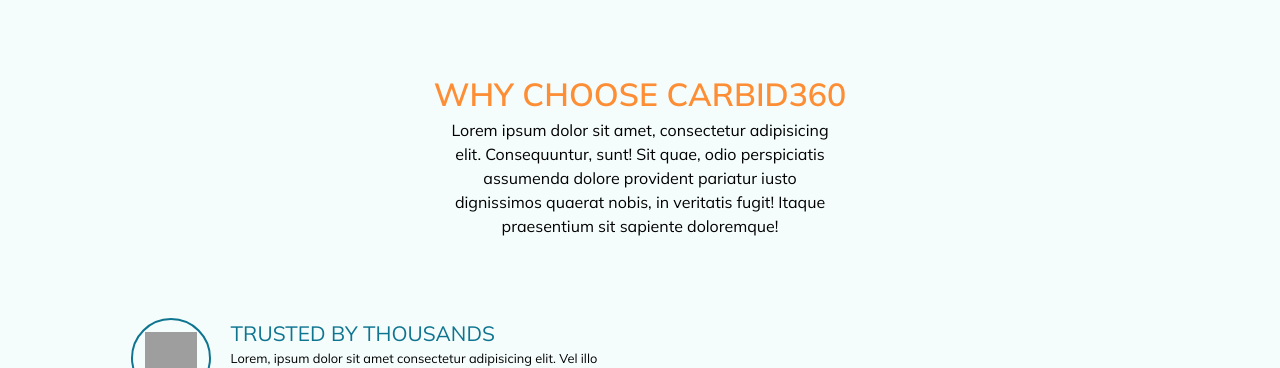
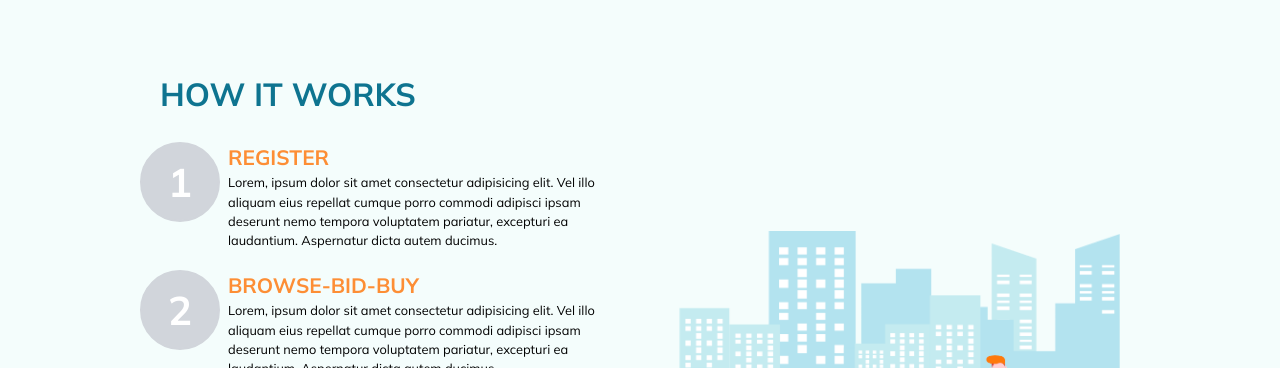
Before and after one commit to codingat25/carz, a Vue app: page / in a window 1280 px wide. Shown: the part 2432-2800 px from the top of the page. Built offline with nearby package versions, Linux system fonts and the light colour scheme; grey boxes are pictures that could not be loaded.

Commit message:
whycarbid

```diff
--- a/src/components/Dealers.vue
+++ b/src/components/Dealers.vue
@@ -4,7 +4,7 @@
 <template>
     <div class="flex flex-col w-auto h-auto py-16 bg-indigo-50">
         <div class="flex justify-center items-center w-full pt-5">
-            <h1 class="text-cyan-700 font-bold text-lg md:text-xl text-center mx-3 lg:mx-0">OUR SATISFIED DEALERS</h1>
+            <h1 class="text-cyan-700 font-extrabold text-lg md:text-xl text-center mx-3 lg:mx-0">OUR SATISFIED DEALERS</h1>
         </div>
 
         <div class="grid grid-cols-8 py-10">
--- a/src/components/Download.vue
+++ b/src/components/Download.vue
@@ -4,7 +4,7 @@
   <div class="flex flex-col lg:flex-row justify-center items-center bg-bgDark gap-1 md:gap-14">
 
     <div class="flex justify-center w-full lg:w-1/5">
-        <img src="../assets/img/app.png" alt="" class="max-w-[20rem] lg:max-w-[25rem] -mt-10 -mb-10 md:-mt-16 md:-mb-16">
+        <img src="../assets/img/app.png" alt="" class="max-w-[15rem] md:max-w-[20rem] lg:max-w-[25rem] -mt-10 -mb-10 md:-mt-16 md:-mb-16">
     </div>
 
     <div class="ml-0 lg:ml-18 w-full lg:w-2/5 px-10 text-center lg:text-left">
--- /dev/null
+++ b/src/components/HowItWorks.vue
@@ -0,0 +1,61 @@
+<script>
+</script>
+
+<template>
+    <div class="grid grid-cols-8 bg-lightBlue gap-y-6 py-20">
+        <div class="col-start-1 lg:col-start-2 col-span-8 lg:col-span-3 flex justify-center lg:justify-start">
+            <h1 class=" text-cyan-700 text-xl font-bold text-center">HOW IT WORKS</h1>
+        </div>
+
+
+        <div class="col-start-1 col-span-8 lg:col-start-2 lg:col-span-6 grid grid-cols-8 gap-y-10 lg:gap-y-0">
+            <div class="col-start-2 col-span-8 lg:col-span-4  grid grid-cols-8 gap-5 pr-5 ">
+
+                <div class="grid justify-self-center">
+                    <div class="flex justify-center items-center h-20 w-20 border-2 border-gray-300 rounded-full bg-gray-300">
+                        <span class="text-white font-bold text-2xl">1</span>
+                    </div>
+                </div>
+                <div class="col-start-2 col-span-7 md:col-span-7 ml-5 md:ml-0">
+                    <h2 class="pl-2 text-base font-bold text-orange">REGISTER</h2>
+                    <p class="pl-2 text-xs text-black">Lorem, ipsum dolor sit amet consectetur adipisicing elit. Vel illo aliquam eius repellat cumque porro commodi adipisci ipsam deserunt nemo tempora voluptatem pariatur, excepturi ea laudantium. Aspernatur dicta autem ducimus.</p>
+                </div>
+
+                <div class="grid justify-self-center">
+                    <div class="flex justify-center items-center h-20 w-20 border-2 border-gray-300 rounded-full bg-gray-300">
+                        <span class="text-white font-bold text-2xl">2</span>
+                    </div>
+                </div>
+                <div class="col-start-2 col-span-7 md:col-span-7 ml-5 md:ml-0">
+                    <h2 class="pl-2 text-base font-bold text-orange">BROWSE-BID-BUY</h2>
+                    <p class="pl-2 text-xs text-black">Lorem, ipsum dolor sit amet consectetur adipisicing elit. Vel illo aliquam eius repellat cumque porro commodi adipisci ipsam deserunt nemo tempora voluptatem pariatur, excepturi ea laudantium. Aspernatur dicta autem ducimus.</p>
+                </div>
+
+                <div class="grid justify-self-center">
+                    <div class="flex justify-center items-center h-20 w-20 border-2 border-gray-300 rounded-full bg-gray-300">
+                        <span class="text-white font-bold text-2xl">3</span>
+                    </div>
+                </div>
+                <div class="col-start-2 col-span-7 md:col-span-7 ml-5 md:ml-0">
+                    <h2 class="pl-2 text-base font-bold text-orange">CHECKOUT</h2>
+                    <p class="pl-2 text-xs text-black">Lorem, ipsum dolor sit amet consectetur adipisicing elit. Vel illo aliquam eius repellat cumque porro commodi adipisci ipsam deserunt nemo tempora voluptatem pariatur, excepturi ea laudantium. Aspernatur dicta autem ducimus.</p>
+                </div>
+
+                <div class="grid justify-self-center">
+                    <div class="flex justify-center items-center h-20 w-20 border-2 border-gray-300 rounded-full bg-gray-300">
+                        <span class="text-white font-bold text-2xl">4</span>
+                    </div>
+                </div>
+                <div class="col-start-2 col-span-7 md:col-span-7 ml-5 md:ml-0">
+                    <h2 class="pl-2 text-base font-bold text-orange">AFTER SALES SUPPORT</h2>
+                    <p class="pl-2 text-xs text-black">Lorem, ipsum dolor sit amet consectetur adipisicing elit. Vel illo aliquam eius repellat cumque porro commodi adipisci ipsam deserunt nemo tempora voluptatem pariatur, excepturi ea laudantium. Aspernatur dicta autem ducimus.</p>
+                </div>
+            </div>
+
+            <div class="col-span-8 lg:col-span-4 flex items-center">
+                <img src="../assets/img/Artwork.png" alt="" class="">
+            </div>
+        </div>
+
+    </div>
+</template>
--- a/src/components/Services.vue
+++ b/src/components/Services.vue
@@ -4,7 +4,7 @@
 <template>
     <div class="flex flex-col w-auto h-auto py-16">
         <div class="flex justify-center items-center w-full pt-5">
-            <h1 class="text-orange font-bold text-lg md:text-xl text-center mx-10">BUY AND SELL CARS EASILY</h1>
+            <h1 class="text-orange font-extrabold text-lg md:text-xl text-center mx-10">BUY AND SELL CARS EASILY</h1>
         </div>
 
         <div class="grid grid-cols-8 py-10">
--- a/src/components/WhyCarbid.vue
+++ b/src/components/WhyCarbid.vue
@@ -2,61 +2,57 @@
 </script>
 
 <template>
-    <div class="grid grid-cols-8 bg-lightBlue gap-y-20 py-20">
-        <div class="col-start-2 col-span-6 flex flex-col justify-center items-center">
-            <h1 class=" text-orange text-xl font-semibold text-center">WHY CHOOSE CARBID360</h1>
-            <p class="text-sm text-center w-full lg:w-2/5">Lorem ipsum dolor sit amet, consectetur adipisicing elit. Consequuntur, sunt! Sit quae, odio perspiciatis assumenda dolore provident
-                pariatur iusto dignissimos quaerat nobis, in veritatis fugit! Itaque praesentium sit sapiente doloremque!
-            </p>
+    <div class="grid grid-cols-8 gap-y-12 py-16">
+        <div class="col-start-1 col-span-8 flex flex-col justify-center items-center">
+            <h1 class="font-extrabold text-xl text-cyan-700 w-full text-center">WHY CHOOSE CARBID360?</h1>
+            <p class="text-xs text-black w-4/5 lg:w-1/5 text-center">Lorem ipsum dolor sit amet consectetur, adipisicing elit. Nobis tenetur sunt expedita eligendi facilis dolores repellendus maxime perferendis consectetur optio quae nihil dolorum debitis tempore a ipsum, atque, velit veritatis.</p>
         </div>
 
-        <div class="col-start-1 col-span-8 lg:col-start-2 lg:col-span-6 grid grid-cols-8 gap-y-10 lg:gap-y-0">
-            <div class="col-start-2 col-span-8 lg:col-span-4  grid grid-cols-8 gap-10 pr-5 ">
+        <div class="col-start-2 col-span-6 grid grid-cols-1 lg:grid-cols-2 gap-10">
+            <div class="flex gap-x-2">
                 <div class="grid justify-self-center">
-                    <div class="flex justify-center h-20 w-20 border-2 rounded-full border-cyan-700">
-                        <img src="../assets/img/rating.png" alt="trusted" class="p-3">
+                    <div class="flex justify-center items-center h-20 w-20 border-2 border-cyan-700 rounded-full">
+                        <img src="../assets/img/rating.png" alt="">
                     </div>
                 </div>
                 <div class="col-start-2 col-span-7 md:col-span-7 ml-5 md:ml-0">
-                    <h2 class="pl-2 text-base font-medium text-cyan-700">TRUSTED BY THOUSANDS</h2>
-                    <p class="pl-2 text-xs">Lorem, ipsum dolor sit amet consectetur adipisicing elit. Vel illo aliquam eius repellat cumque porro commodi adipisci ipsam deserunt nemo tempora voluptatem pariatur, excepturi ea laudantium. Aspernatur dicta autem ducimus.</p>
+                    <h2 class="pl-2 text-base font-bold text-cyan-700">TRUSTED BY THOUSANDS</h2>
+                    <p class="pl-2 text-xs text-black w-4/5">Lorem, ipsum dolor sit amet consectetur adipisicing elit. Vel illo aliquam eius repellat cumque porro commodi adipisci ipsam deserunt nemo tempora voluptatem pariatur, excepturi ea laudantium. Aspernatur dicta autem ducimus.</p>
                 </div>
-
+            </div>
+            <div class="flex gap-x-2">
                 <div class="grid justify-self-center">
-                    <div class="flex justify-center h-20 w-20 border-2 rounded-full border-cyan-700">
-                        <img src="../assets/img/team.png" alt="" class="p-3">
+                    <div class="flex justify-center items-center h-20 w-20 border-2 border-cyan-700 rounded-full">
+                        <img src="../assets/img/van.png" alt="">
                     </div>
                 </div>
                 <div class="col-start-2 col-span-7 md:col-span-7 ml-5 md:ml-0">
-                    <h2 class="pl-2 text-base font-medium text-cyan-700">PROFESSIONAL DEALERS</h2>
-                    <p class="pl-2 text-xs">Lorem, ipsum dolor sit amet consectetur adipisicing elit. Vel illo aliquam eius repellat cumque porro commodi adipisci ipsam deserunt nemo tempora voluptatem pariatur, excepturi ea laudantium. Aspernatur dicta autem ducimus.</p>
+                    <h2 class="pl-2 text-base font-bold text-cyan-700">WIDE RANGE OF VEHICLES</h2>
+                    <p class="pl-2 text-xs text-black w-4/5">Lorem, ipsum dolor sit amet consectetur adipisicing elit. Vel illo aliquam eius repellat cumque porro commodi adipisci ipsam deserunt nemo tempora voluptatem pariatur, excepturi ea laudantium. Aspernatur dicta autem ducimus.</p>
                 </div>
-
+            </div>
+            <div class="flex gap-x-2">
                 <div class="grid justify-self-center">
-                    <div class="flex justify-center h-20 w-20 border-2 rounded-full border-cyan-700">
-                        <img src="../assets/img/van.png" alt="" class="p-3">
+                    <div class="flex justify-center items-center h-20 w-20 border-2 border-cyan-700 rounded-full">
+                        <img src="../assets/img/team.png" alt="">
                     </div>
                 </div>
                 <div class="col-start-2 col-span-7 md:col-span-7 ml-5 md:ml-0">
-                    <h2 class="pl-2 text-base font-medium text-cyan-700">WIDE RANGE OF VEHICLES</h2>
-                    <p class="pl-2 text-xs">Lorem, ipsum dolor sit amet consectetur adipisicing elit. Vel illo aliquam eius repellat cumque porro commodi adipisci ipsam deserunt nemo tempora voluptatem pariatur, excepturi ea laudantium. Aspernatur dicta autem ducimus.</p>
+                    <h2 class="pl-2 text-base font-bold text-cyan-700">PROFESSIONAL DEALERS</h2>
+                    <p class="pl-2 text-xs text-black w-4/5">Lorem, ipsum dolor sit amet consectetur adipisicing elit. Vel illo aliquam eius repellat cumque porro commodi adipisci ipsam deserunt nemo tempora voluptatem pariatur, excepturi ea laudantium. Aspernatur dicta autem ducimus.</p>
                 </div>
-
+            </div>
+            <div class="flex gap-x-2">
                 <div class="grid justify-self-center">
-                    <div class="flex justify-center h-20 w-20 border-2 rounded-full border-cyan-700">
-                        <img src="../assets/img/pay.png" alt="" class="p-3">
+                    <div class="flex justify-center items-center h-20 w-20 border-2 border-cyan-700 rounded-full">
+                        <img src="../assets/img/pay.png" alt="">
                     </div>
                 </div>
                 <div class="col-start-2 col-span-7 md:col-span-7 ml-5 md:ml-0">
-                    <h2 class="pl-2 text-base font-medium text-cyan-700">FASTER BUY AND SELL</h2>
-                    <p class="pl-2 text-xs">Lorem, ipsum dolor sit amet consectetur adipisicing elit. Vel illo aliquam eius repellat cumque porro commodi adipisci ipsam deserunt nemo tempora voluptatem pariatur, excepturi ea laudantium. Aspernatur dicta autem ducimus.</p>
+                    <h2 class="pl-2 text-base font-bold text-cyan-700">FASTER BUY AND SELL</h2>
+                    <p class="pl-2 text-xs text-black w-4/5">Lorem, ipsum dolor sit amet consectetur adipisicing elit. Vel illo aliquam eius repellat cumque porro commodi adipisci ipsam deserunt nemo tempora voluptatem pariatur, excepturi ea laudantium. Aspernatur dicta autem ducimus.</p>
                 </div>
             </div>
-
-            <div class="col-span-8 lg:col-span-4 flex items-center">
-                <img src="../assets/img/Artwork.png" alt="" class="">
-            </div>
         </div>
-
     </div>
 </template>
--- a/src/layouts/default.vue
+++ b/src/layouts/default.vue
@@ -5,6 +5,7 @@
 import Download from "../components/Download.vue";
 import Welcome from "../components/Welcome.vue";
 import Dealers from "../components/Dealers.vue";
+import HowItWorks from "../components/HowItWorks.vue";
 import WhyCarbid from "../components/WhyCarbid.vue";
 </script>
 
@@ -34,7 +35,7 @@
 
 <!-- How It Works -->
     <div class="">
-
+        <HowItWorks/>
     </div>
 
 <!-- Why Carbid -->
```
